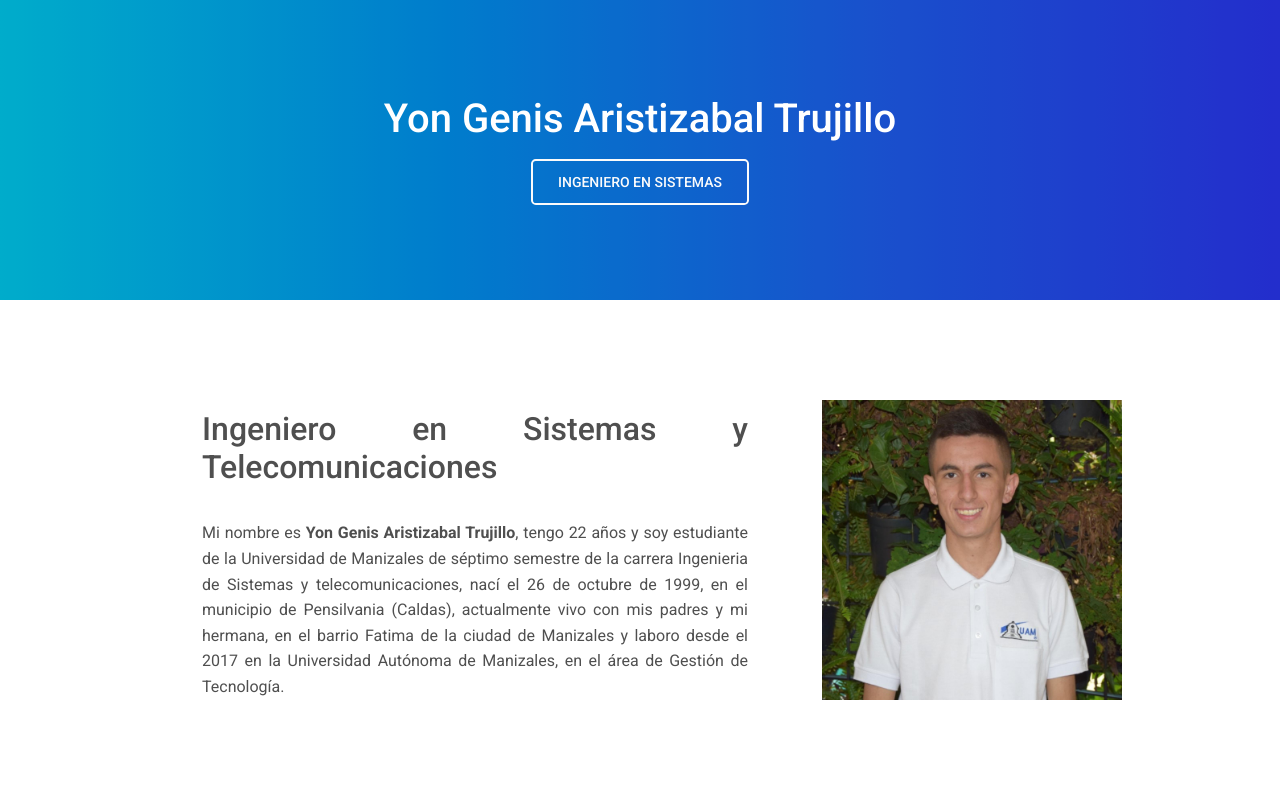
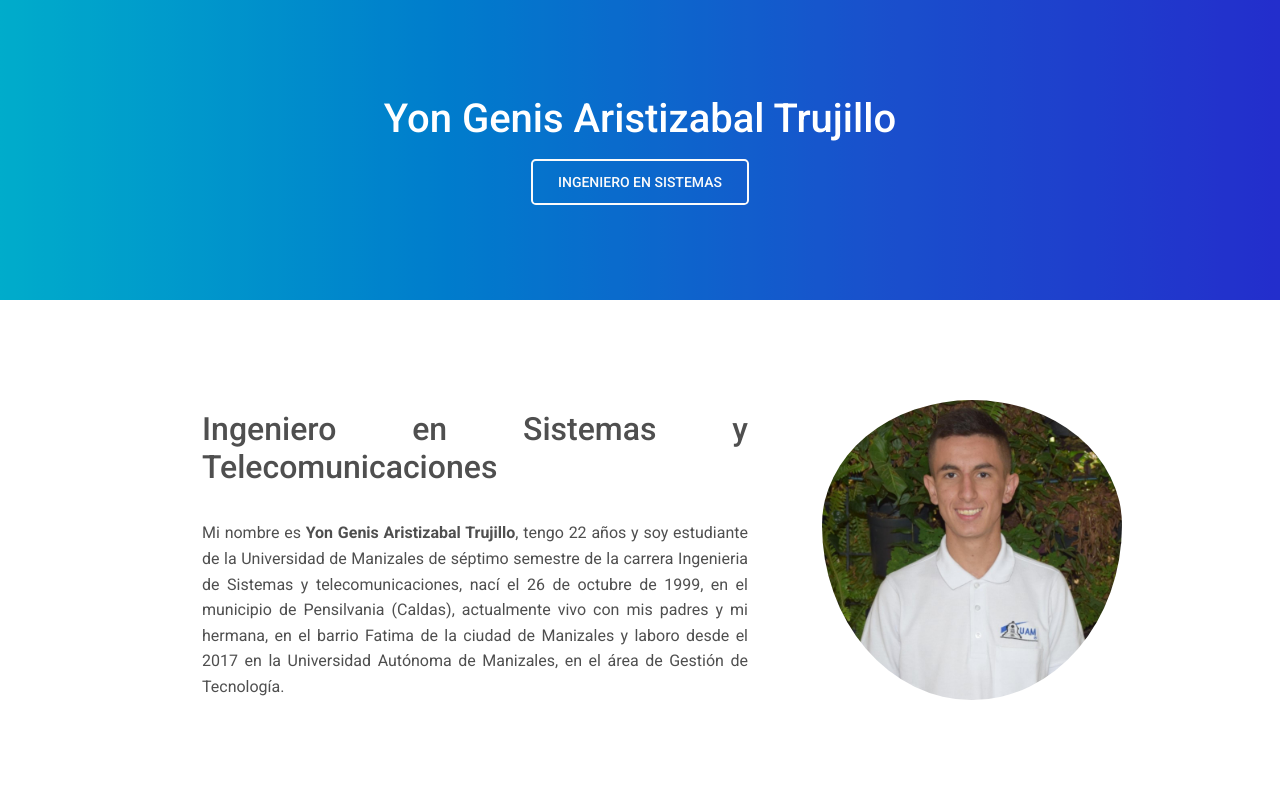
Before and after one commit to YonAristizabal/HojaDeVida, a plain HTML site: page index.html in a window 1280 px wide. Shown: the top 798 px of the page. Drawn offline with nearby package versions, Linux system fonts and the light colour scheme; a script that the page names is missing.

```diff
--- a/css/styles.css
+++ b/css/styles.css
@@ -46,7 +46,7 @@
     background-color: white;
     padding: 50px 50px 0px 50px;
     width: 400px;
-    border-radius: 15px;
+    border-radius: 100%;
 }
 
 .skill {
```
